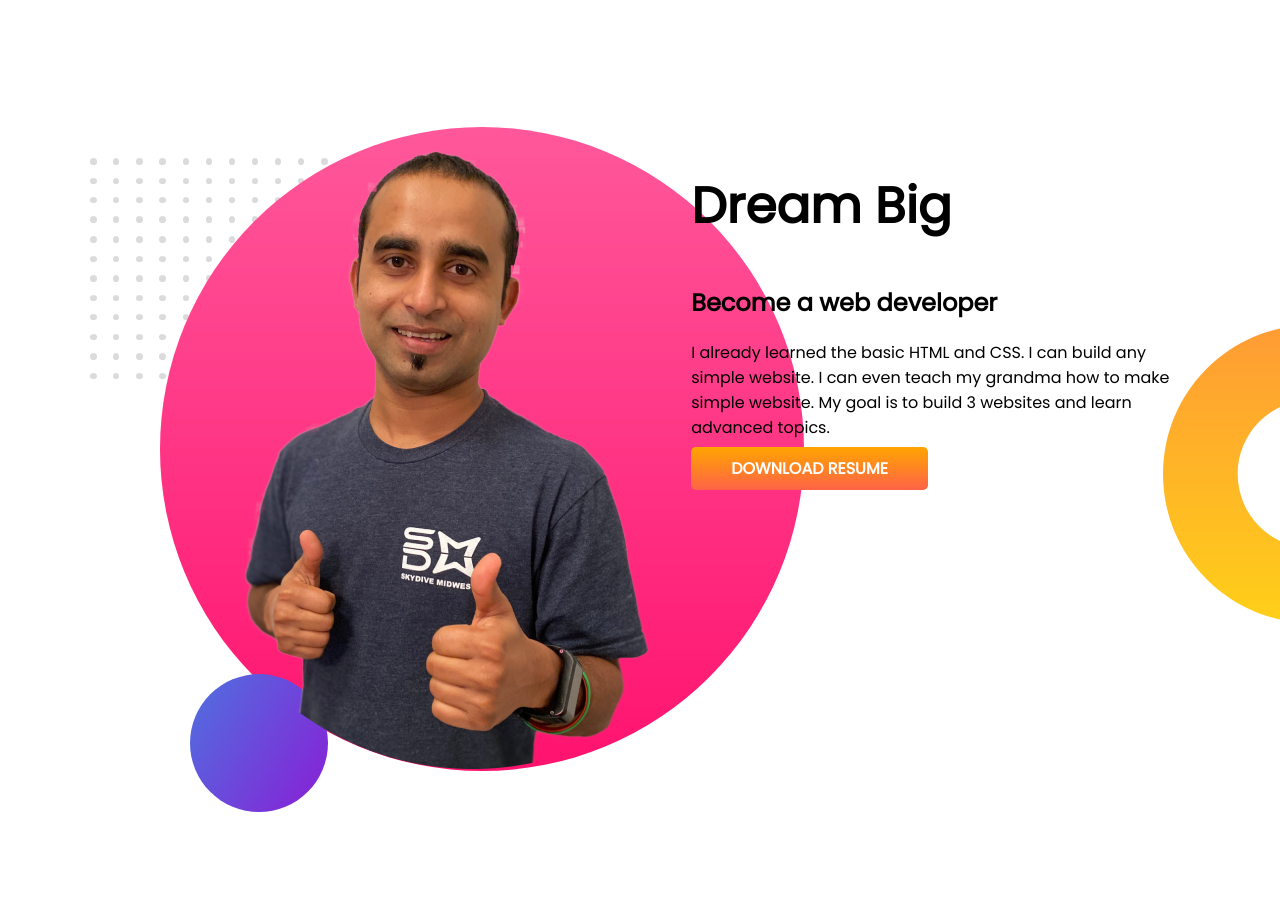
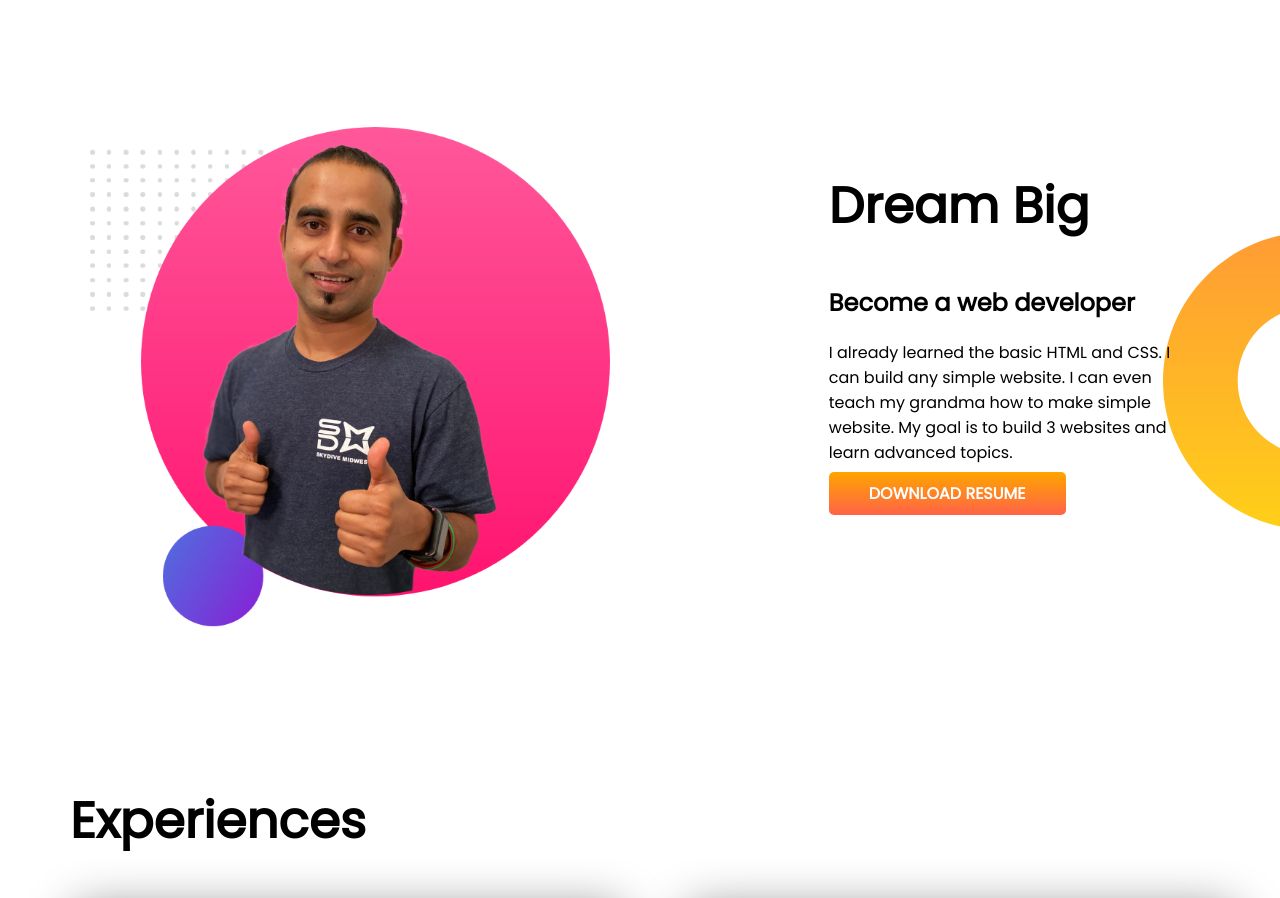
Before and after one commit to izazahmed0177/developer-portfolio, a plain HTML site: page index.html in a window 1280 px wide. Shown: the part 580-1478 px from the top of the page. Drawn offline with Linux system fonts and the light colour scheme; a web font is replaced by a local one.

Commit message:
all most complite 1

```diff
--- a/index.html
+++ b/index.html
@@ -15,7 +15,7 @@
 <body>
     <div>
         <section class="header-section flexible-container ">
-            <div class="header-div half-with">
+            <div class="header-div half-with fast-text">
                 <h1>Welcome To</h1>
                 <h1><span class="orenge-color">Peter Parker</span> World</h1>
                 <h3>Build Climber and Train Stopper</h3>
@@ -34,11 +34,11 @@
 
         </section>
         <section class="dream-big flexible-container ">
-            <div class="half-with">
-                <img src="images/jhankar2.png" alt="" srcset="">
+            <div class="half-with dream-image">
+                <img class="image2" src="images/jhankar2.png" alt="" srcset="">
 
             </div>
-            <div class="half-with">
+            <div class="half-with text-2nd">
                 <h1>Dream Big </h1>
                 <h2>Become a web developer </h2>
                 <p>I already learned the basic HTML and CSS. I can build any simple website. I can even teach my grandma
@@ -49,7 +49,7 @@
 
         </section>
         <section class="experienc-area">
-            <h1>Experiences</h1>
+            <h1 class="exper-h1">Experiences</h1>
             <div class="flexible-container ">
 
                 <div class="half-with experient-item orenge-broder">
--- a/style.css
+++ b/style.css
@@ -29,12 +29,18 @@ h1 {
 
     background-image: url(images/top-banner.png);
     background-repeat: no-repeat;
+    /* text-align: center; */
 }
 
 .header-div {
     width: 50%;
     margin: 5px;
     padding: 20px;
+}
+
+.fast-text {
+    text-align: left;
+    padding-left: 40px;
 }
 
 .header-image {
@@ -66,6 +72,21 @@ h1 {
     background-position: right;
 }
 
+.dream-image {
+    width: 70%;
+    height: 40%;
+    text-align: left;
+}
+
+.image2 {
+    height: 500px;
+}
+
+.text-2nd {
+    text-align: left;
+    padding-right: 80px;
+}
+
 /*  */
 
 
@@ -94,6 +115,10 @@ h1 {
     border-left: 6px solid rgb(68, 0, 255);
 }
 
+.exper-h1 {
+    padding-left: 70px;
+}
+
 /*  */
 footer p {
     text-align: center;
```
